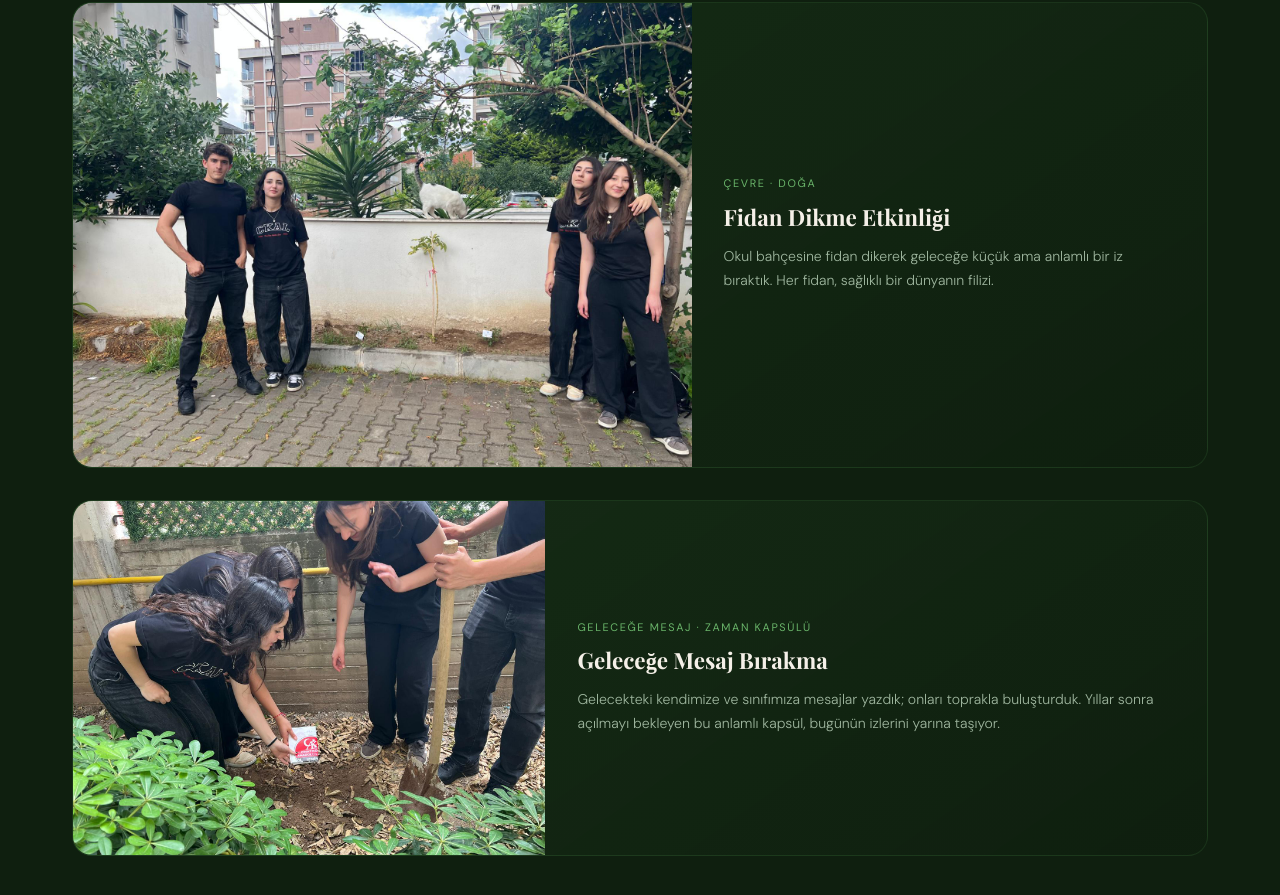
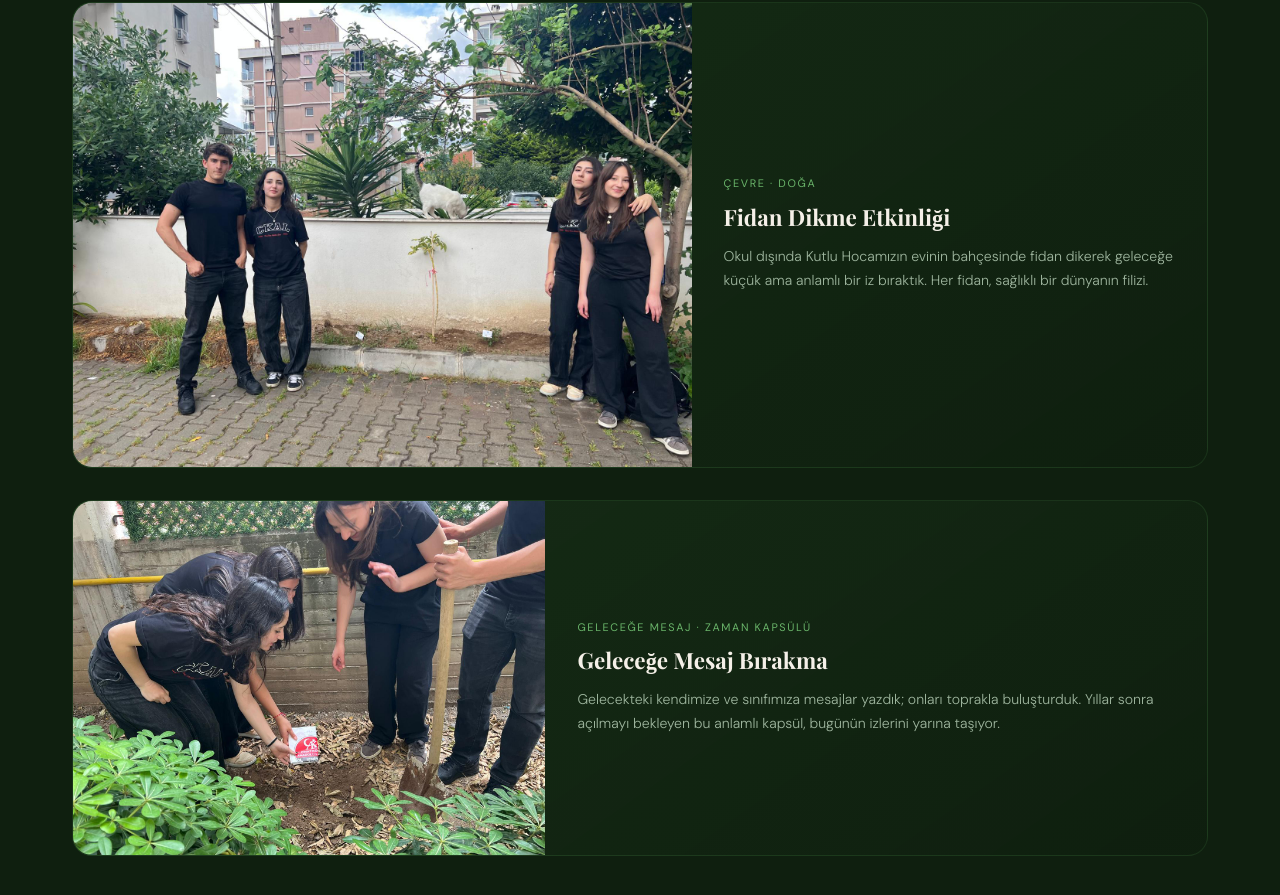
Before and after one commit to RojaF/11-B-Gesundheit, a plain HTML site: page index.html in a window 1280 px wide. Shown: the part 1662-2557 px from the top of the page. Drawn offline with nearby package versions, Linux system fonts and the light colour scheme; a web font is replaced by a local one.

Commit message:
Update index.html

```diff
--- a/index.html
+++ b/index.html
@@ -1079,7 +1079,7 @@
                     <span class="card-tag">Çevre · Doğa</span>
                     <h3 class="card-title">Fidan Dikme Etkinliği</h3>
                     <p class="card-text">
-                        Okul bahçesine fidan dikerek geleceğe küçük ama anlamlı bir iz bıraktık. Her fidan, sağlıklı bir
+                        Okul dışında Kutlu Hocamızın evinin bahçesinde fidan dikerek geleceğe küçük ama anlamlı bir iz bıraktık. Her fidan, sağlıklı bir
                         dünyanın filizi.
                     </p>
                 </div>
```
